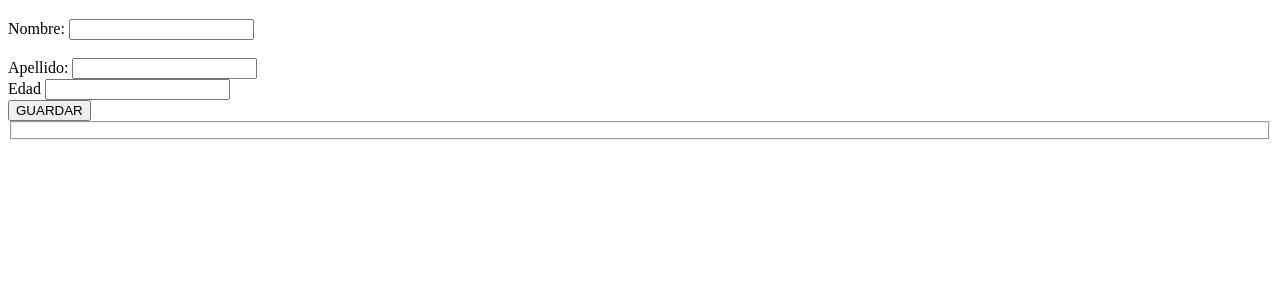
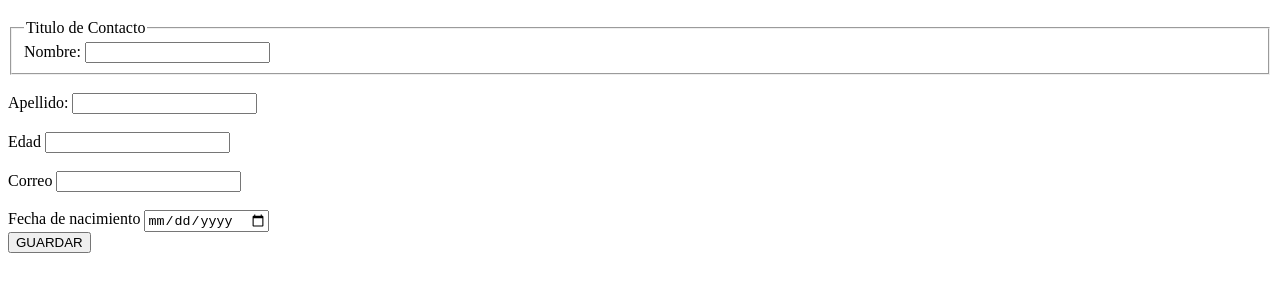
Before and after one commit to Nano5402/HTML-Basico, a plain HTML site: page blog.html in a window 1280 px wide. Shown: the part 61-352 px from the top of the page. Drawn offline with Linux system fonts and the light colour scheme.

Commit message:
Base de datos actualizada

```diff
--- a/blog.html
+++ b/blog.html
@@ -10,6 +10,8 @@
     <div>
     <h1>Titulo del Contacto</h1>
     <form action="">
+      <fieldset>
+        <legend>Titulo de Contacto</legend>
       <label  for="nombre">Nombre:</label>
       <input type="text" name="name" id="name" required>
     </div>
@@ -18,11 +20,18 @@
       <label for="apellido">Apellido:</label>
       <input type="text" name="apellido" id="apellido" required>
     </div>
+    <br>
     <div>
       <label for="edad">Edad</label>
       <input type="number" step="1" max="100" required>
     </div>
-    <button>GUARDAR</button>
-    <fieldset></fieldset>
+    <br>
+    <div><label for="correo">Correo</label>
+    <input type="text" name="correo" id="correo" required >
+    </div>
+  <br>
+  <div><label for="fecha">Fecha de nacimiento</label>
+  <input type="date" name="fecha" id="fecha"></div>
+ <button>GUARDAR</button>
 </body>
 </html>
```
Also changed, not shown: index.html (+1 -1 lines).
